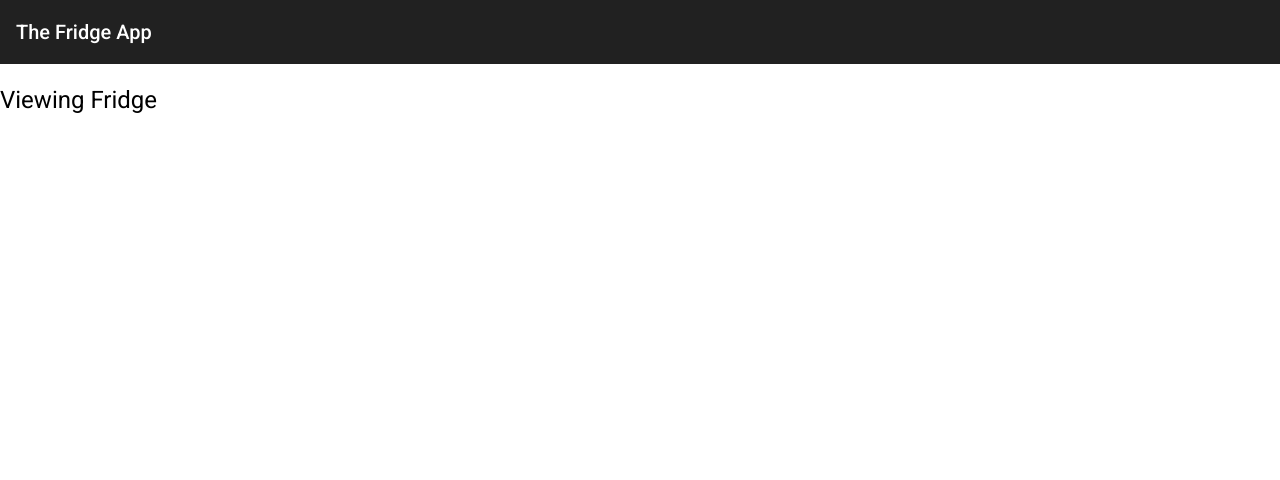
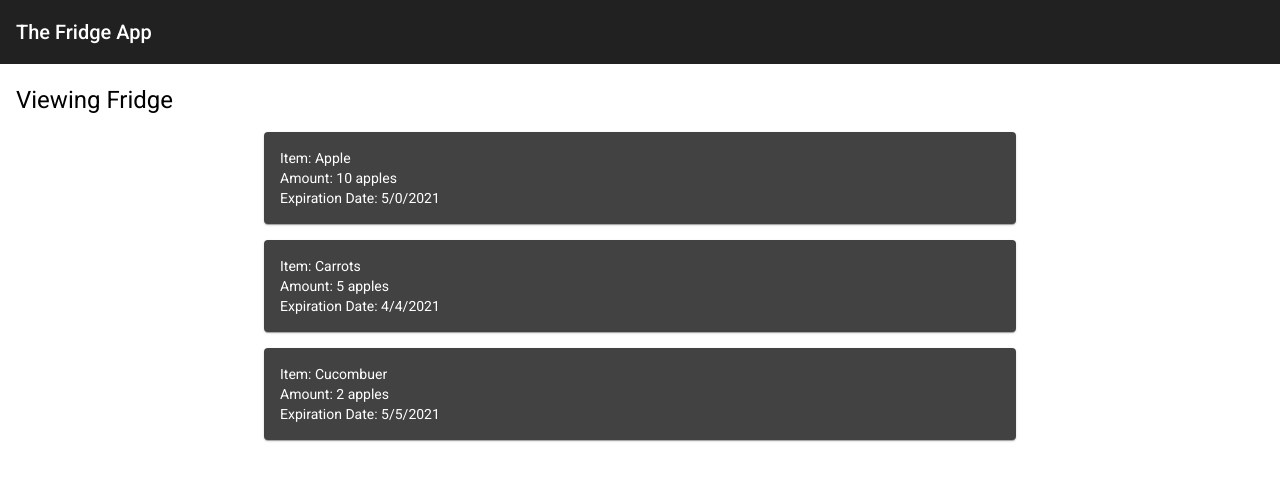
Before and after one commit to Mechasparrow/fridge-tracker, an Angular app: page / in a window 1280 px wide. Shown: the top 480 px of the page. Built offline with nearby package versions, Linux system fonts and the light colour scheme.

Commit message:
fridge view card

```diff
--- a/src/app/app.module.ts
+++ b/src/app/app.module.ts
@@ -9,7 +9,7 @@ import {MatToolbarModule} from '@angular/material/toolbar';
 import { NavHeaderComponent } from './share/nav-header/nav-header.component';
 import { ViewFridgeComponent } from './components/view-fridge/view-fridge.component';
 import { FridgeViewCardComponent } from './share/fridge-view-card/fridge-view-card.component';
-
+import {MatCardModule} from '@angular/material/card';
 
 @NgModule({
   declarations: [
@@ -22,7 +22,8 @@ import { FridgeViewCardComponent } from './share/fridge-view-card/fridge-view-ca
     BrowserModule,
     AppRoutingModule,
     BrowserAnimationsModule,
-    MatToolbarModule
+    MatToolbarModule,
+    MatCardModule
   ],
   providers: [],
   bootstrap: [AppComponent]
--- a/src/app/components/view-fridge/view-fridge.component.html
+++ b/src/app/components/view-fridge/view-fridge.component.html
@@ -1,2 +1,4 @@
 <br>
-<h1>Viewing Fridge</h1>
+<h1 class = "view-title">Viewing Fridge</h1>
+
+<FridgeViewCard *ngFor = "let item of items" [itemToView]="item"></FridgeViewCard>
--- a/src/app/components/view-fridge/view-fridge.component.scss
+++ b/src/app/components/view-fridge/view-fridge.component.scss
@@ -0,0 +1,3 @@
+.view-title {
+    padding-left: 16px;
+}
--- a/src/app/share/fridge-view-card/fridge-view-card.component.html
+++ b/src/app/share/fridge-view-card/fridge-view-card.component.html
@@ -1 +1,5 @@
-<p>fridge-view-card works!</p>
+<mat-card class="fridge-view-card">
+    <span>Item: {{itemToView.name}}</span><br>
+    <span>Amount: {{itemToView.quantity}} {{itemToView.units}}</span><br>
+    <span>Expiration Date: {{this.prettyDate()}}</span>
+</mat-card>
--- a/src/app/share/fridge-view-card/fridge-view-card.component.scss
+++ b/src/app/share/fridge-view-card/fridge-view-card.component.scss
@@ -0,0 +1,9 @@
+.fridge-view-card {
+
+    margin-left: auto;
+    margin-right: auto;
+    margin-bottom: 16px;
+    margin-top: 16px;
+    max-width: 45rem;
+    padding: 16px;
+}
--- a/src/app/share/fridge-view-card/fridge-view-card.component.ts
+++ b/src/app/share/fridge-view-card/fridge-view-card.component.ts
@@ -1,15 +1,34 @@
-import { Component, OnInit } from '@angular/core';
+import { Component, Input, OnInit } from '@angular/core';
+import { FridgeItem } from 'src/app/models/FridgeItem';
 
 @Component({
-  selector: 'app-fridge-view-card',
+  selector: 'FridgeViewCard',
   templateUrl: './fridge-view-card.component.html',
   styleUrls: ['./fridge-view-card.component.scss']
 })
 export class FridgeViewCardComponent implements OnInit {
 
-  constructor() { }
+  @Input() public itemToView: FridgeItem = <FridgeItem>{
+    name: "",
+    quantity: 0,
+    units: "",
+    expirationDate: new Date(Date.UTC(2000,12,12))
+  };
+
+  constructor() {
+
+  }
+
+  prettyDate(): string{
+    let month = this.itemToView.expirationDate.getMonth().toString();
+    let day = this.itemToView.expirationDate.getDay().toString();
+    let year = this.itemToView.expirationDate.getFullYear().toString();
+
+    return `${month}/${day}/${year}`;
+  }
 
   ngOnInit(): void {
+
   }
 
 }
```
